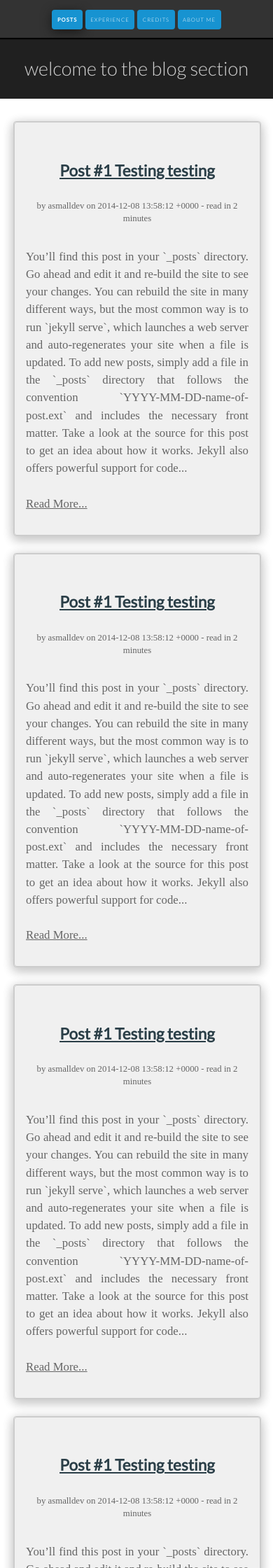
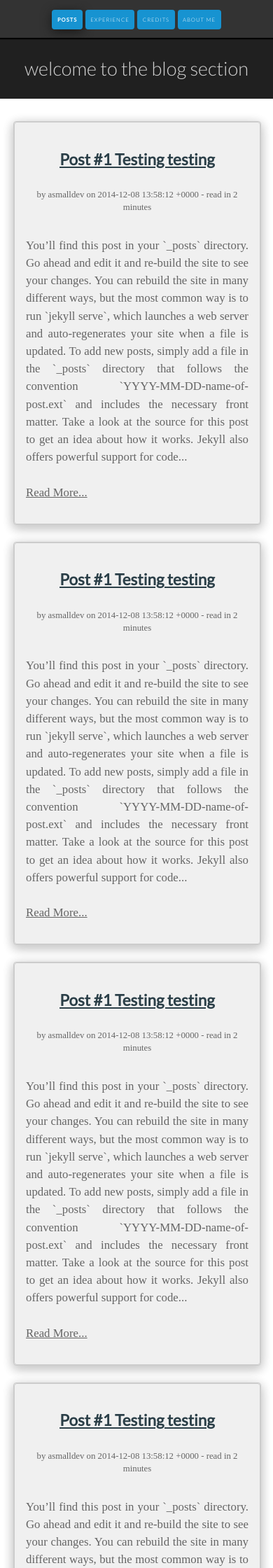
Before and after one commit to csmallbio/asmalldev.github.io, a Jekyll site: the page built from blog/index.html, in a window 390 px wide. Shown: the top 2240 px of the page at 70% size. Built offline with Jekyll 4.4.1, drawn with Linux system fonts in a browser that asks for light colours; nearby versions of some CDN libraries; some web fonts are replaced.

Commit message:
decrease padding for teeny posts page

```diff
--- a/css/default.css
+++ b/css/default.css
@@ -975,9 +975,12 @@
 		margin-right: auto;
 	}
 
-	.articles_overview_header
+	.articles_overview .articles_overview_header
 	{
-		padding: 2em;
+		padding-top: 1em;
+		padding-left: 1em;
+		padding-right: 1em;
+		padding-bottom: 2em;
 	}
 
 	.articles_wrapper .articles_overview
@@ -988,11 +991,6 @@
 		box-shadow: 0px 4px 15px #CCCCCC;
 		margin-left: auto;
 		margin-right: auto;
-	}
-
-	.articles_overview_header
-	{
-
 	}
 
 	.post_info
@@ -1183,7 +1181,7 @@
 
 	.articles_overview_header
 	{
-		padding: 2em;
+		padding: .5em;
 	}
 
 	.articles_wrapper .post
```
